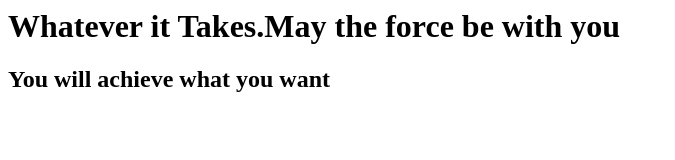
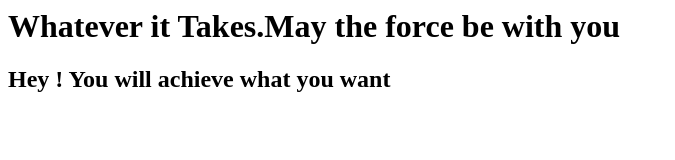
Before and after one commit to ramaschittella/firstgitreo, a plain HTML site: page index.html in a window 1280 px wide. Shown: the whole page, without its empty margins (0-675 px from the left). Drawn offline with Linux system fonts and the light colour scheme.

Commit message:
new change

```diff
--- a/index.html
+++ b/index.html
@@ -1,6 +1,6 @@
 <html>
 <body>
 <h1>Whatever it Takes.May the force be with you</h1>
-<h2>You will achieve what you want</h2>
+<h2>Hey ! You will achieve what you want</h2>
 </body>
 </html>
```
